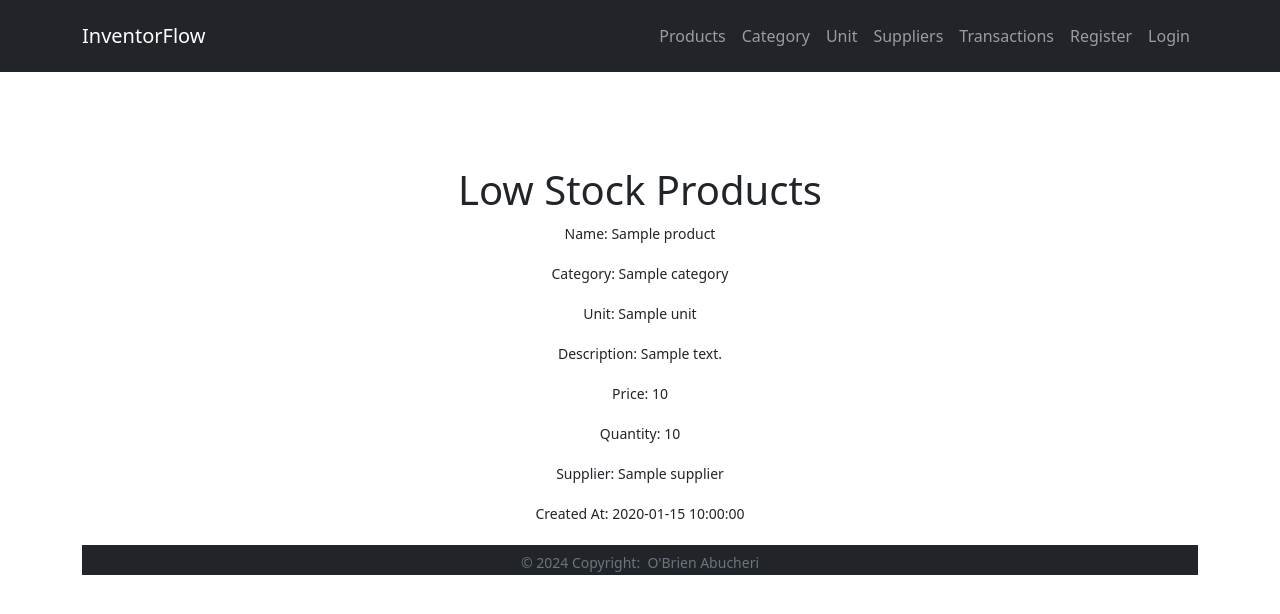
After one commit to Abucheri/InventorFlow_v0.0.1, a Flask app: template templates/low_stock.html in a window 1280 px wide. The commit adds this page. Shown: the top 614 px of the page. Run offline with Flask 3, Linux system fonts and the light colour scheme; the template is opened without the code that fills it: most values are stand-ins (such as "Sample title", 1, 10 or a date in 2020); some libraries are stand-ins or nearby versions.

Commit message:
transactions update

```diff
--- a/app.py
+++ b/app.py
@@ -595,7 +595,6 @@ def transactions():
 
     return render_template('transactions.html', transactions=transactions, search_query=search_query, page=page, total_pages=total_pages)
 
-
 if __name__ == '__main__':
     port = 5000
     app.run(debug=True, port=port)
--- a/templates/base.html
+++ b/templates/base.html
@@ -33,6 +33,7 @@
                             <li class="nav-item"><a class="nav-link" href="{{ url_for('units') }}">Unit</a></li>
                             <li class="nav-item"><a class="nav-link" href="{{ url_for('suppliers') }}">Suppliers</a></li>
                             <li class="nav-item"><a class="nav-link" href="{{ url_for('transactions') }}">Transactions</a></li>
+{#                            <li class="nav-item"><a class="nav-link" href="{{ url_for('low_stock') }}">Low Stock</a></li>#}
 {#                            <li class="nav-item"><a class="nav-link" href="{{ url_for('summary') }}">Summary</a></li>#}
                             {% if 'user_id' not in session %}
                                 <li class="nav-item"><a class="nav-link" href="{{ url_for('register') }}">Register</a></li>
--- a/templates/edit_products.html
+++ b/templates/edit_products.html
@@ -51,7 +51,7 @@
                 </textarea>
             </div>
             <div class="col-md-6">
-                <label class="form-label" for="price">Price</label>
+                <label class="form-label" for="price">Price (SHS)</label>
                 <input class="form-control form-control-sm" type="number" id="price" name="p_price" value="{{ product[5] }}" placeholder="Product Price" required="">
             </div>
             <div class="col-md-6">
--- a/templates/index.html
+++ b/templates/index.html
@@ -40,7 +40,7 @@
                                             <th>Category</th>
                                             <th>Unit</th>
                                             <th>Description</th>
-                                            <th>Price</th>
+                                            <th>Price (SHS)</th>
                                             <th>Quantity</th>
                                             <th>Supplier</th>
                                             <th>Date</th>
@@ -131,7 +131,7 @@
                             <textarea class="form-control form-control-sm" id="description" name="p_desc" placeholder="Write the product description here..." required=""></textarea>
                         </div>
                         <div class="col-md-6">
-                            <label class="form-label" for="price">Price</label>
+                            <label class="form-label" for="price">Price (SHS)</label>
                             <input class="form-control form-control-sm" type="number" id="price" name="p_price" placeholder="Enter price" required="">
                         </div>
                         <div class="col-md-6">
--- /dev/null
+++ b/templates/low_stock.html
@@ -0,0 +1,21 @@
+{% extends 'base.html' %}
+
+{% block title %}Low Stock{% endblock title %}
+
+{% block content %}
+    <div class="text-center" style="margin-top: 150px;">
+        <h1>Low Stock Products</h1>
+        {% for product in products %}
+            <div class="product">
+                <p>Name: {{ product.name }}</p>
+                <p>Category: {{ product.category }}</p>
+                <p>Unit: {{ product.unit }}</p>
+                <p>Description: {{ product.description }}</p>
+                <p>Price: {{ product.price }}</p>
+                <p>Quantity: {{ product.quantity }}</p>
+                <p>Supplier: {{ product.supplier }}</p>
+                <p>Created At: {{ product.create_date }}</p>
+            </div>
+        {% endfor %}
+    </div>
+{% endblock content %}
--- a/templates/transactions.html
+++ b/templates/transactions.html
@@ -29,7 +29,7 @@
                                         <tr>
                                             <th>#</th>
                                             <th>Product</th>
-                                            <th>Price</th>
+                                            <th>Price (SHS)</th>
                                             <th>Quantity</th>
                                             <th>Supplier Name</th>
                                             <th>Date</th>
```
Also changed, not shown: README.md.
